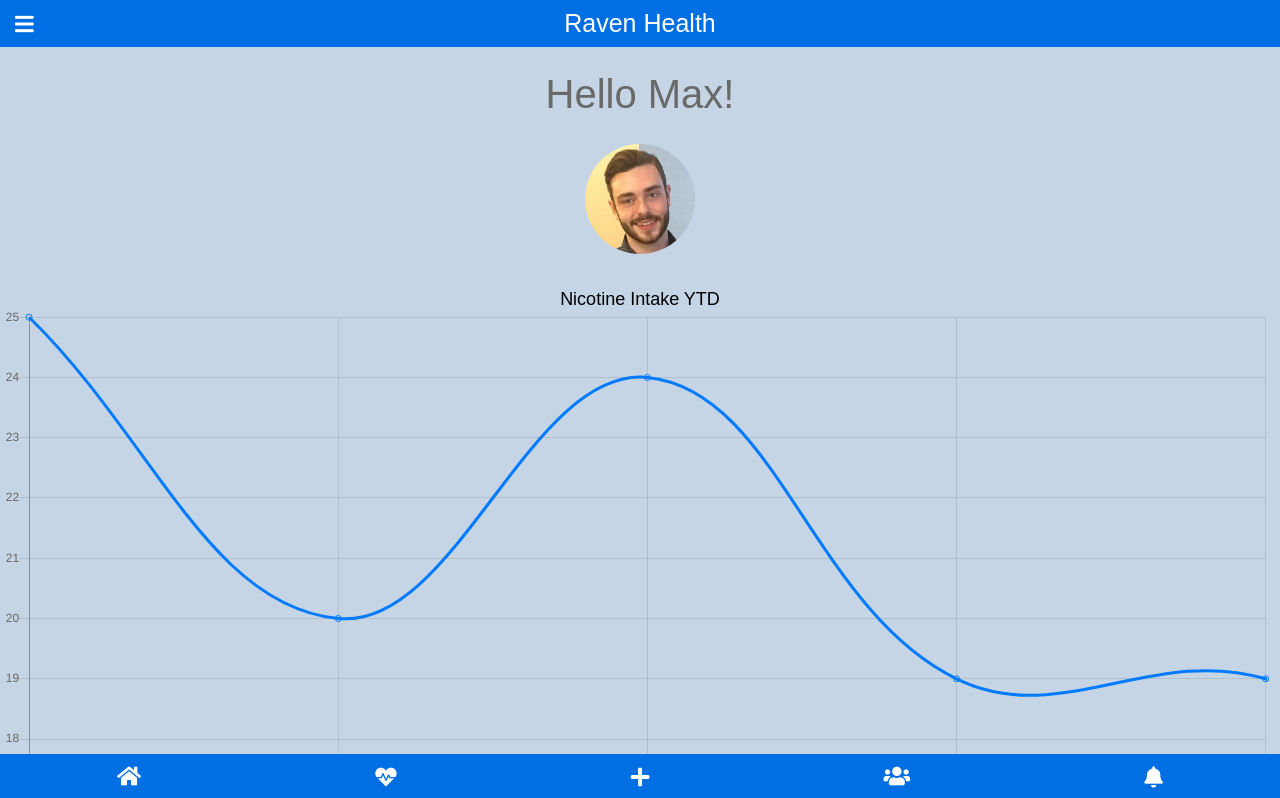
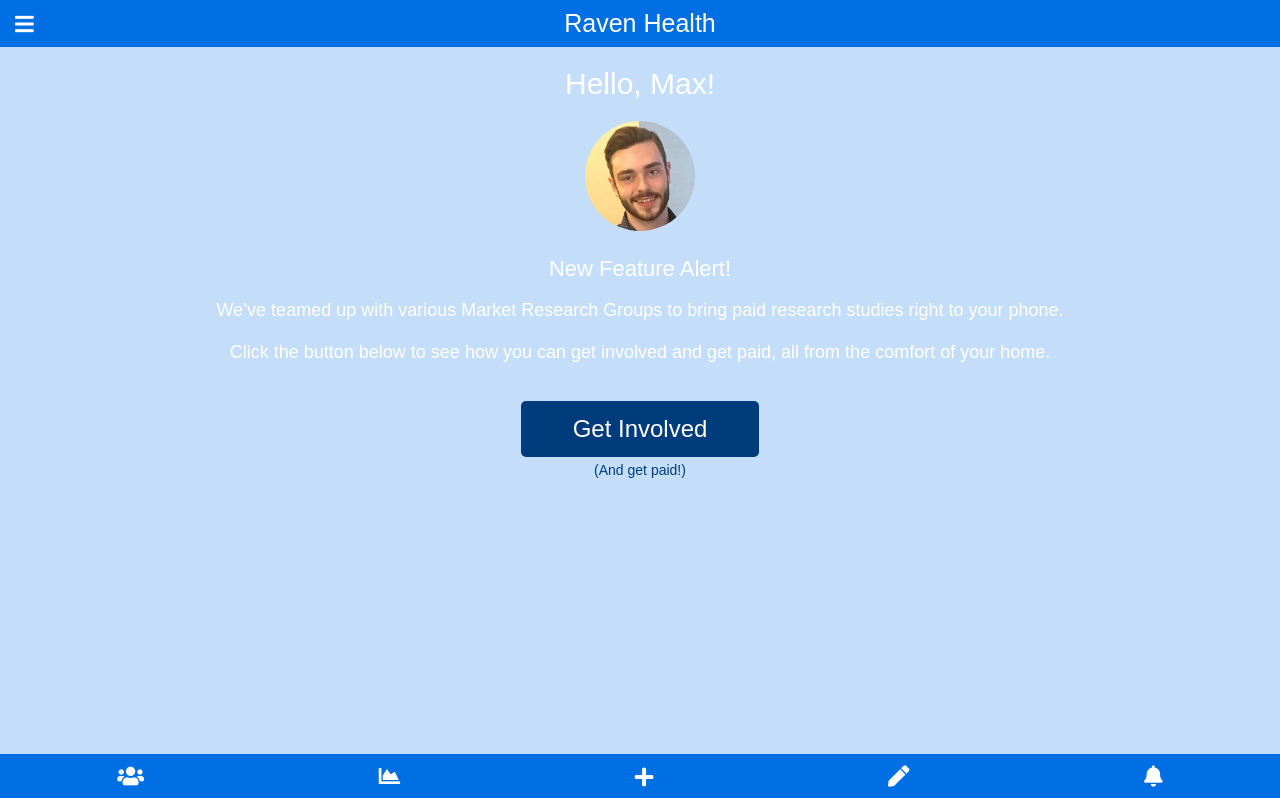
Before and after one commit to mverost44/raven-health, a React (Create React App) app: page /#/ in a window 1280 px wide. Shown: the top 798 px of the page. Built offline with nearby package versions, Linux system fonts and the light colour scheme.

Commit message:
Added a charts page, research studies page, and routed them all to corresponding buttons in the bottom nav.

```diff
--- a/package.json
+++ b/package.json
@@ -5,6 +5,7 @@
   "private": true,
   "dependencies": {
     "chart.js": "^2.8.0",
+    "fontawesome": "^5.6.3",
     "gh-pages": "^2.0.1",
     "react": "^16.8.6",
     "react-chartjs-2": "^2.7.6",
--- a/src/App.js
+++ b/src/App.js
@@ -6,6 +6,8 @@ import BottomNav from './Layout/BottomNav';
 
 import Home from './Layout/Home';
 import News from './Layout/NewsPage/News';
+import Research from './Layout/Research';
+import Charts from './Layout/ChartsPage/Charts';
 
 import './App.css';
 
@@ -48,6 +50,20 @@ class App extends Component {
             <News />
           )}
         />
+
+        <Route
+          exact path="/research-studies"
+          render={() => (
+            <Research />
+          )}
+        />
+
+        <Route
+          exact path="/charts"
+          render={() => (
+            <Charts />
+          )}
+        />
       </>
     );
   }
--- a/src/Layout/BottomNav.js
+++ b/src/Layout/BottomNav.js
@@ -1,27 +1,28 @@
-import React, { Component } from 'react'
-import { Link } from 'react-router-dom'
+import React, { Component } from 'react';
+import { Link } from 'react-router-dom';
 
 export default class BottomNav extends Component {
   render() {
     return (
       <>
         <nav className="bottom-nav">
-          <Link
-            to="/"
-          >
-            <i className="fa-inverse fas fa-home fa-lg"></i>
+          <Link to="/news">
+            <i className="fas fa-users fa-lg"></i>
           </Link>
 
-          <i className="fa-inverse fas fa-heartbeat fa-lg"></i>
-          <i className="fa-inverse fas fa-plus fa-lg"></i>
-
-          <Link
-            to="/news"
-          >
-            <i className="fa-inverse fas fa-users fa-lg"></i>
+          <Link to="/charts">
+            <i className="fas fa-chart-area fa-lg"></i>
           </Link>
 
-          <i className="fa-inverse fas fa-bell fa-lg"></i>
+          <i className="fas fa-plus fa-lg"></i>
+
+          <Link to="/research-studies">
+            <i className="fas fa-pen fa-lg"></i>
+          </Link>
+
+          <Link to="/notifications">
+            <i className="fas fa-bell fa-lg"></i>
+          </Link>
         </nav>
       </>
     )
--- /dev/null
+++ b/src/Layout/ChartsPage/Charts.js
@@ -0,0 +1,85 @@
+import React, { Component } from 'react'
+
+import { Line, Doughnut } from 'react-chartjs-2';
+
+import graphs from './../../Images/graphs.png'
+import '../../Style/Charts.css'
+
+export default class Charts extends Component {
+  constructor() {
+    super()
+    this.state = {
+      // hi
+    }
+  }
+
+  lineData = {
+    title: "Nicotine Intake",
+    labels: ["January", "February", "March", "April", "May"],
+    datasets: [{
+      backgroundColor: 'rgba(0, 0, 0, 0)',
+      borderColor: '#007AFF',
+      data: [25, 20, 24, 19, 19, 16, 15],
+    }]
+  }
+
+  lineOptions = {
+    legend: {
+      display: false
+    },
+    maintainAspectRatio: false
+  }
+
+doughnutData = {
+	labels: [
+		'Green',
+		'Yellow'
+	],
+	datasets: [{
+		data: [300, 50],
+		backgroundColor: [
+		'#FF6384',
+		'#36A2EB'
+		],
+		hoverBackgroundColor: [
+		'#FF6384',
+		'#36A2EB'
+		]
+	}]
+};
+
+doughnutOptions = {
+  legend: {
+    display: false
+  },
+  maintainAspectRatio: true
+}
+
+  render() {
+    return (
+      <>
+        <div className="charts-container">
+          <h4 className="line-chart-title">Weekly Nicotine Intake</h4>
+          <div className="doughnut-chart">
+            <Doughnut
+              data={this.doughnutData}
+              options={this.doughnutOptions}
+             />
+          </div>
+          <img className="charts-picture" src={graphs} alt="graphs" />
+          <h4 className="line-chart-title">Nicotine Intake YTD</h4>
+          <div className="line-chart">
+            <Line
+              data={this.lineData}
+              options={this.lineOptions}
+              style={{
+                width: '85%',
+                height: 'auto'
+              }}
+            />
+          </div>
+        </div>
+      </>
+    )
+  }
+}
--- a/src/Layout/Home.js
+++ b/src/Layout/Home.js
@@ -1,7 +1,6 @@
 import React, { Component } from 'react'
 import avatar from '../Images/avatar1.JPG'
-
-import { Line } from 'react-chartjs-2';
+import { Link } from 'react-router-dom'
 
 import '../Style/Home.css'
 
@@ -13,36 +12,16 @@ export default class Home extends Component {
     }
   }
 
-  data = {
-    title: "Nicotine Intake",
-    labels: ["January", "February", "March", "April", "May"],
-    datasets: [{
-      backgroundColor: 'rgba(0, 0, 0, 0)',
-      borderColor: '#007AFF',
-      data: [25, 20, 24, 19, 19, 16, 15],
-    }]
-  }
-
-  options = {
-    legend: {
-      display: false
-    },
-    maintainAspectRatio: true
-  }
-
   render() {
     return (
       <>
         <div className="home-container">
-          <h1 className="home-greeting">Hello Max!</h1>
+          <h1 className="home-greeting">Hello, Max!</h1>
           <img className="home-avatar" src={avatar} alt="avatar"/>
-          <h4 className="home-chart-title">Nicotine Intake YTD</h4>
-          <Line
-            className="home-chart"
-            data={this.data}
-            options={this.options}
-          />
-          <button className="home-cta-button">Get Involved</button>
+          <h3 className="home-feature-heading">New Feature Alert!</h3>
+          <p className="home-feature-text">We’ve teamed up with various Market Research Groups to bring paid research studies right to your phone.<br/><br/> Click the button below to see how you can get involved and get paid, all from the comfort of your home.</p>
+          <Link to="/research-studies"><button className="home-cta-button">Get Involved</button></Link>
+          <p className="home-ps">(And get paid!)</p>
         </div>
       </>
     )
--- a/src/Layout/NewsPage/News.js
+++ b/src/Layout/NewsPage/News.js
@@ -24,7 +24,11 @@ componentDidMount() {
     const { newsFeed } = this.state
 
     if (!newsFeed) {
-      return 'spinner'
+      return (
+        <div className="news-container">
+          <h1 className="loading-screen">Loading...</h1>
+        </div>
+      )
     }
 
     return (
--- /dev/null
+++ b/src/Layout/Research.js
@@ -0,0 +1,37 @@
+import React, { Component } from 'react'
+
+import '../Style/Research.css'
+
+export default class Research extends Component {
+  constructor() {
+    super()
+    this.state = {
+      // hi
+    }
+  }
+
+  render() {
+    const study = (
+      <>
+        <div className="study-title">Study Title</div>
+        <div className="study-container">
+          <p className="study-body">Lorem ipsum dolor sit amet, an facer velit fierent eam. Aperiri labores percipitur eu eos, diceret feugait eloquentiam qui cu, sit diceret pericula eu. Vocent assueverit deterruisset ei vel, ad cum quem iudico. Vix iuvaret phaedrum an, erant intellegat temporibus an per.</p>
+          <button className="study-button">Take Survey</button>
+        </div>
+      </>
+    )
+
+    return (
+      <>
+        <div className="research-container">
+          {study}
+          {study}
+          {study}
+          {study}
+          {study}
+          {study}
+        </div>
+      </>
+    )
+  }
+}
--- /dev/null
+++ b/src/Style/Charts.css
@@ -0,0 +1,51 @@
+.charts-container {
+  display: flex;
+  flex-direction: column;
+  justify-content: flex-start;
+  align-items: center;
+  text-align: center;
+  width: 100vw;
+  height: auto;
+  background-color: rgba(0, 111, 227, .15);
+  margin-top: 47px;
+  padding-bottom: 66px;
+  overflow-x: hidden;
+}
+
+.charts-picture {
+  width: 85%;
+  height: auto;
+  border-radius: 5px;
+}
+
+.line-chart-title {
+  font-family: omnes-cond, sans-serif;
+  font-style: normal;
+  font-weight: 500;
+  font-size: 18px;
+  margin-top: 20px;
+  margin-bottom: 0px;
+  background-color: #B9D7F6;
+  width: 85%;
+  border-top-left-radius: 5px;
+  border-top-right-radius: 5px;
+  padding: 6px 0px;
+}
+
+.line-chart {
+  width: 85%;
+  height: auto;
+  background-color: #B9D7F6;
+  border-bottom-left-radius: 5px;
+  border-bottom-right-radius: 5px;
+}
+
+.doughnut-chart {
+  width: 85%;
+  height: auto;
+  margin-bottom: 10px;
+  padding-bottom: 10px;
+  background-color: #B9D7F6;
+  border-bottom-left-radius: 5px;
+  border-bottom-right-radius: 5px;
+}
--- a/src/Style/Home.css
+++ b/src/Style/Home.css
@@ -3,19 +3,20 @@
   flex-direction: column;
   justify-content: flex-start;
   align-items: center;
+  text-align: center;
   width: 100vw;
   height: calc(100vh - 93px);
-  background-color: #C5D5E5;
+  background-color: rgba(0, 111, 227, .23);
   margin-top: 47px;
 }
 
 .home-greeting {
-  font-family: omnes-cond, sans-serif;
+  font-family: omnes-semi-cond, sans-serif;
   font-style: normal;
   font-weight: 500;
-  font-size: 40px;
-  color: #696969;
-  margin-top: 25px;
+  font-size: 30px;
+  color: #FFFFFF;
+  margin-top: 20px;
 }
 
 .home-avatar {
@@ -25,33 +26,28 @@
   border-radius: 50%;
 }
 
-/* .home-welcome {
+.home-feature-heading {
   font-family: omnes-cond, sans-serif;
   font-style: normal;
   font-weight: 500;
-  font-size: 24px;
-  color: #696969;
+  font-size: 22px;
+  color: #FFFFFF;
+  margin-top: 25px;
   margin-bottom: 0px;
-} */
+}
 
-.home-chart-title {
+.home-feature-text {
   font-family: omnes-cond, sans-serif;
   font-style: normal;
   font-weight: 500;
   font-size: 18px;
-  margin-top: 35px;
-  margin-bottom: 0px;
-}
-
-.home-chart {
-  width: 80vw;
-  height: auto;
+  color: #FFFFFF;
 }
 
 .home-cta-button {
-  margin-top: 42px;
-  padding: 8px 40px;
-  border-radius: 25px;
+  margin-top: 20px;
+  padding: 12px 50px;
+  border-radius: 5px;
   background-color: #003C7B;
   border: 2px solid #003C7B;
   color: #FFFFFF;
@@ -60,3 +56,12 @@
   font-weight: 500;
   font-size: 24px;
 }
+
+.home-ps {
+  font-family: omnes-cond-thin, sans-serif;
+  font-style: normal;
+  font-weight: 100;
+  font-size: 14px;
+  color: #003C7B;
+  margin-top: 5px;
+}
--- a/src/Style/News.css
+++ b/src/Style/News.css
@@ -69,3 +69,11 @@
   padding-bottom: 10px;
   height: 200px;
 }
+
+.loading-screen {
+  height: 100vh;
+  font-family: omnes-cond-thin, sans-serif;
+  font-style: normal;
+  font-weight: 600;
+  font-size: 20px;
+}
--- /dev/null
+++ b/src/Style/Research.css
@@ -0,0 +1,54 @@
+.research-container {
+  display: flex;
+  flex-direction: column;
+  justify-content: flex-start;
+  align-items: center;
+  text-align: center;
+  width: 100vw;
+  height: auto;
+  padding-bottom: 56px;
+  background-color: rgba(0, 111, 227, .23);
+  margin-top: 47px;
+}
+
+.study-title {
+  display: flex;
+  align-items: center;
+  justify-content: center;
+  background-color: #EAEAEA;
+  height: 30px;
+  width: 88%;
+  padding: 3px 10px;
+  margin-top: 10px;
+  font-family: omnes-cond, sans-serif;
+  font-style: normal;
+  font-weight: 600;
+  font-size: 18px;
+}
+
+.study-container {
+  padding: 5px 10px;
+  width: 88%;
+  height: auto;
+  background-color: #FFFFFF;
+}
+
+.study-body {
+  font-family: omnes-cond, sans-serif;
+  font-style: normal;
+  font-weight: 500;
+  font-size: 16px;
+}
+
+.study-button {
+  margin-bottom: 10px;
+  padding: 12px 50px;
+  border-radius: 5px;
+  background-color: #003C7B;
+  border: 2px solid #003C7B;
+  color: #FFFFFF;
+  font-family: omnes-cond, sans-serif;
+  font-style: normal;
+  font-weight: 500;
+  font-size: 18px;
+}
```
Also changed, not shown: src/Images/graphs.png (added), 1 other file (tests, documents, lock files or other folders).
